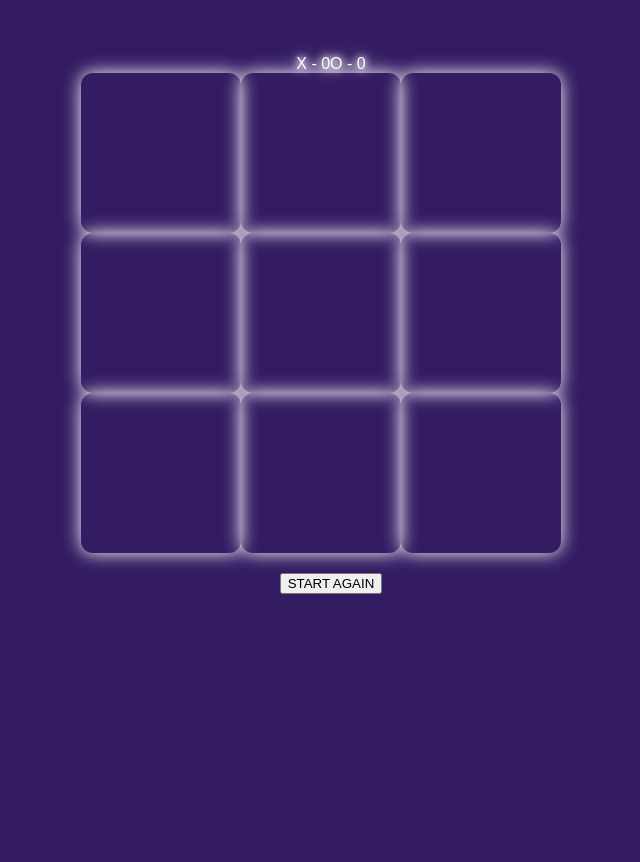
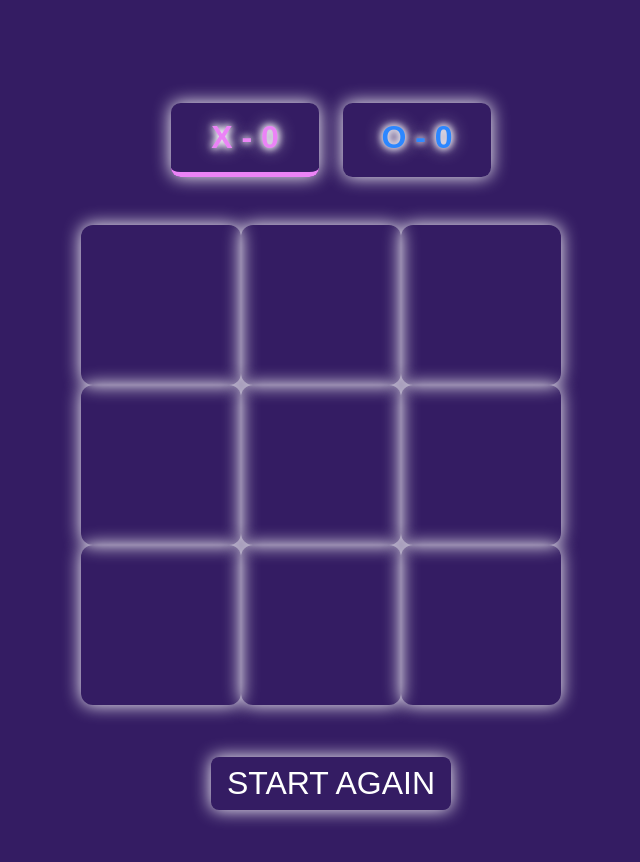
Before and after one commit to martinsliz/tic-tac-toe, a React (Create React App) app: page / in a window 1280 px wide. Shown: the top 862 px of the page, without its empty margins (317-957 px from the left). Built offline with nearby package versions, Linux system fonts and the light colour scheme.

Commit message:
reset game button and functionality

```diff
--- a/src/App.css
+++ b/src/App.css
@@ -51,3 +51,60 @@ body {
 .o {
   color: deeppink;
 }
+
+.scoreboard {
+  display: flex;
+  flex-direction: row;
+  align-items: center;
+  justify-content: space-evenly;
+  width: 20rem;
+  font-size: 2rem;
+  margin: 3rem auto;
+  box-shadow: 0px 0px 0px white;
+  border-radius: 0.65rem;
+  font-weight: bold;
+}
+
+.score {
+  width: 100%;
+  box-shadow: 0px 0px 18px white;
+  border: none;
+  border-radius: 12px;
+  text-align: center;
+  padding: 1rem 0rem;
+  color: #eb83f6;
+}
+
+.x-score {
+  margin-right: 12px;
+  color: #eb83f6;
+  border-bottom: 5px solid #eb83f6;
+  border-radius: 0.6rem;
+}
+
+.o-score {
+  color: rgb(44, 135, 255);
+  margin-left: 12px;
+  border-bottom: 5px solid rgb(44, 135, 255);
+  border-radius: 0.6rem;
+}
+
+.inactive {
+  border-bottom: 5px solid transparent;
+}
+
+button {
+  border: none;
+  border-radius: 0.5rem;
+  box-shadow: 0px 0px 18px white;
+  background-color: transparent;
+  color: white;
+  font-size: 2rem;
+  padding: 0.5rem 1rem;
+  margin: 2rem auto;
+  display: block;
+}
+
+button:hover {
+  background-color: aliceblue;
+}
--- a/src/App.js
+++ b/src/App.js
@@ -18,6 +18,7 @@ const App = () => {
   const [currentPlayer, setCurrentPlayer] = useState(true)
   const [board, setBoard] = useState(Array(9).fill(null))
   const [points, setPoints] = useState({ xPoints: 0, oPoints: 0 })
+  const [gameOver, setGameOver] = useState(false)
   // const [playCount, setPlayCount] = useState(0)
 
   const handleClick = (boxIdx) => {
@@ -53,18 +54,26 @@ const App = () => {
       if (board[x] && board[x] === board[y] && board[y] === board[z]) {
         console.log('board' + board[x])
         return board[x]
+        setGameOver(true)
       }
     }
   }
 
+  const resetBoard = () => {
+    setGameOver(false)
+    setBoard(Array(9).fill(null))
+    setPoints({ xPoints: 0, oPoints: 0 })
+    setCurrentPlayer(currentPlayer)
+  }
+
   return (
     <div className="App">
-      <Score points={points} />
+      <Score points={points} currentPlayer={currentPlayer} />
       <Board board={board} onClick={handleClick} />
       <div>
         <button
           onClick={() => {
-            window.location.reload()
+            resetBoard()
           }}
         >
           START AGAIN
--- a/src/components/Score.jsx
+++ b/src/components/Score.jsx
@@ -3,9 +3,13 @@ import React from 'react'
 const Score = ({ points, currentPlayer }) => {
   const { xPoints, oPoints } = points
   return (
-    <div className="score">
-      <span className="score">X - {xPoints}</span>
-      <span>O - {oPoints}</span>
+    <div className="scoreboard">
+      <span className={`score x-score ${!currentPlayer && 'inactive'}`}>
+        X - {xPoints}
+      </span>
+      <span className={`score o-score ${currentPlayer && 'inactive'}`}>
+        O - {oPoints}
+      </span>
     </div>
   )
 }
```
